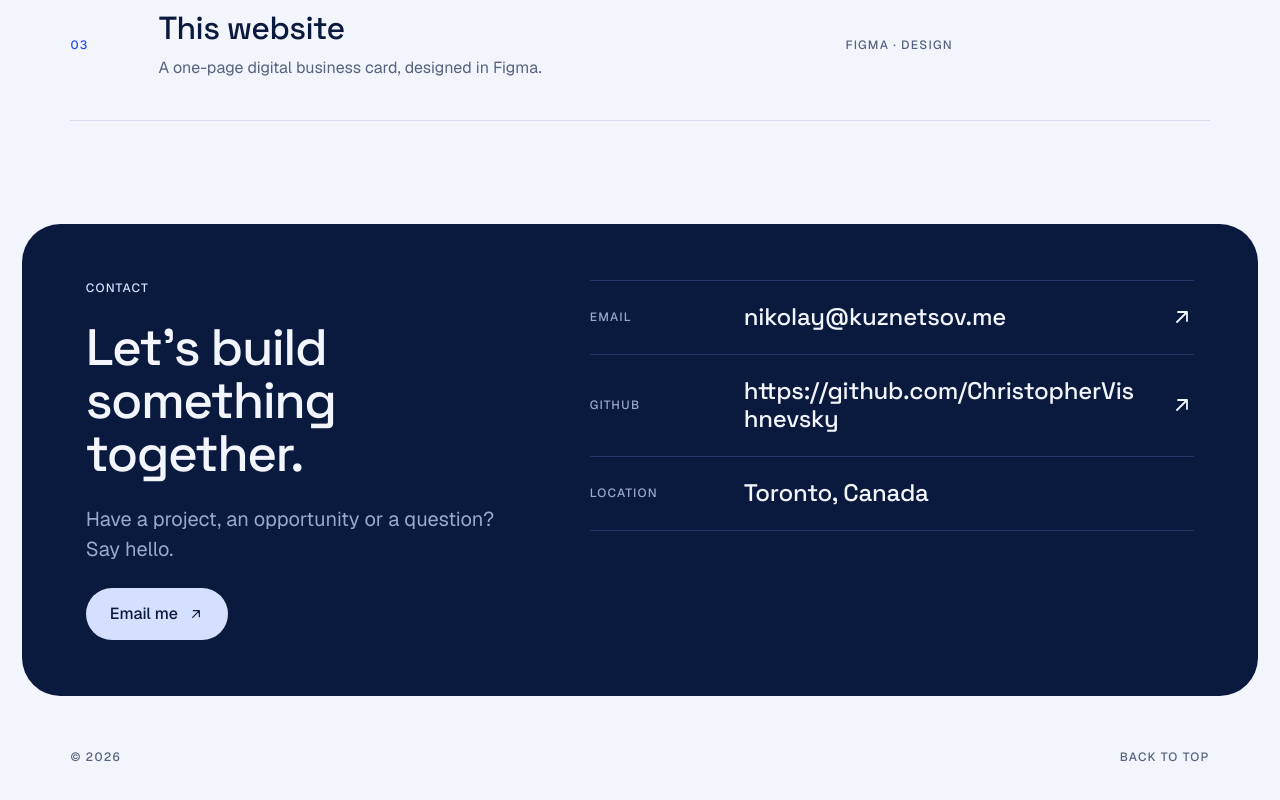
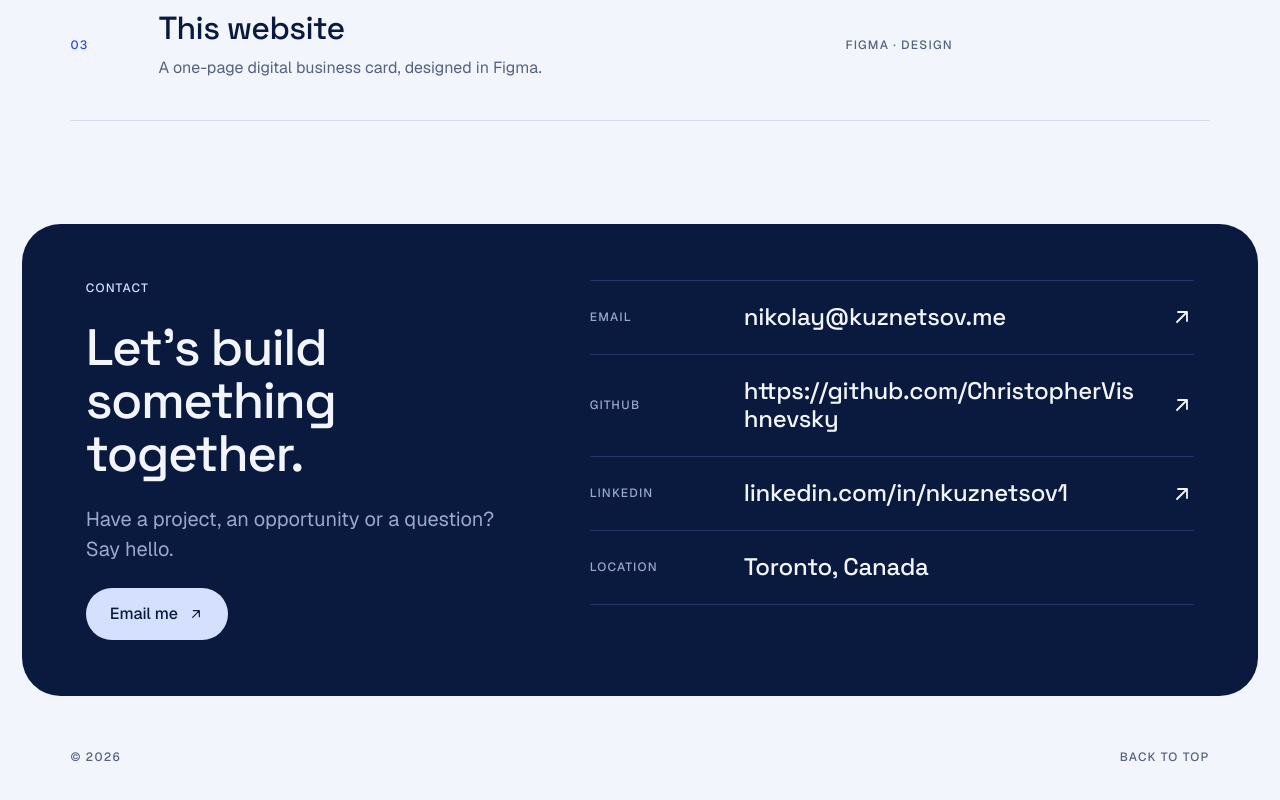
Before and after one commit to ChristopherVishnevsky/kuznetsov.me, a plain HTML site: page index.html in a window 1280 px wide. Shown: the part 1561-2361 px from the top of the page. Drawn offline with nearby package versions, Linux system fonts and the light colour scheme.

Commit message:
Add LinkedIn link to contact details

```diff
--- a/index.html
+++ b/index.html
@@ -256,6 +256,7 @@ footer a:hover { color: var(--accent); }
       <ul class="details">
         <li><a class="drow" href="mailto:nikolay@kuznetsov.me"><span class="label">Email</span><span class="val">nikolay@kuznetsov.me</span><svg class="ic" aria-hidden="true"><use href="#i-arrow"/></svg></a></li>
         <li><a class="drow" href="https://github.com/ChristopherVishnevsky" target="_blank" rel="noopener"><span class="label">GitHub</span><span class="val">https://github.com/ChristopherVishnevsky</span><svg class="ic" aria-hidden="true"><use href="#i-arrow"/></svg></a></li>
+        <li><a class="drow" href="https://www.linkedin.com/in/nkuznetsov1" target="_blank" rel="noopener"><span class="label">LinkedIn</span><span class="val">linkedin.com/in/nkuznetsov1</span><svg class="ic" aria-hidden="true"><use href="#i-arrow"/></svg></a></li>
         <li><div class="drow"><span class="label">Location</span><span class="val">Toronto, Canada</span><span></span></div></li>
       </ul>
     </div>
```
